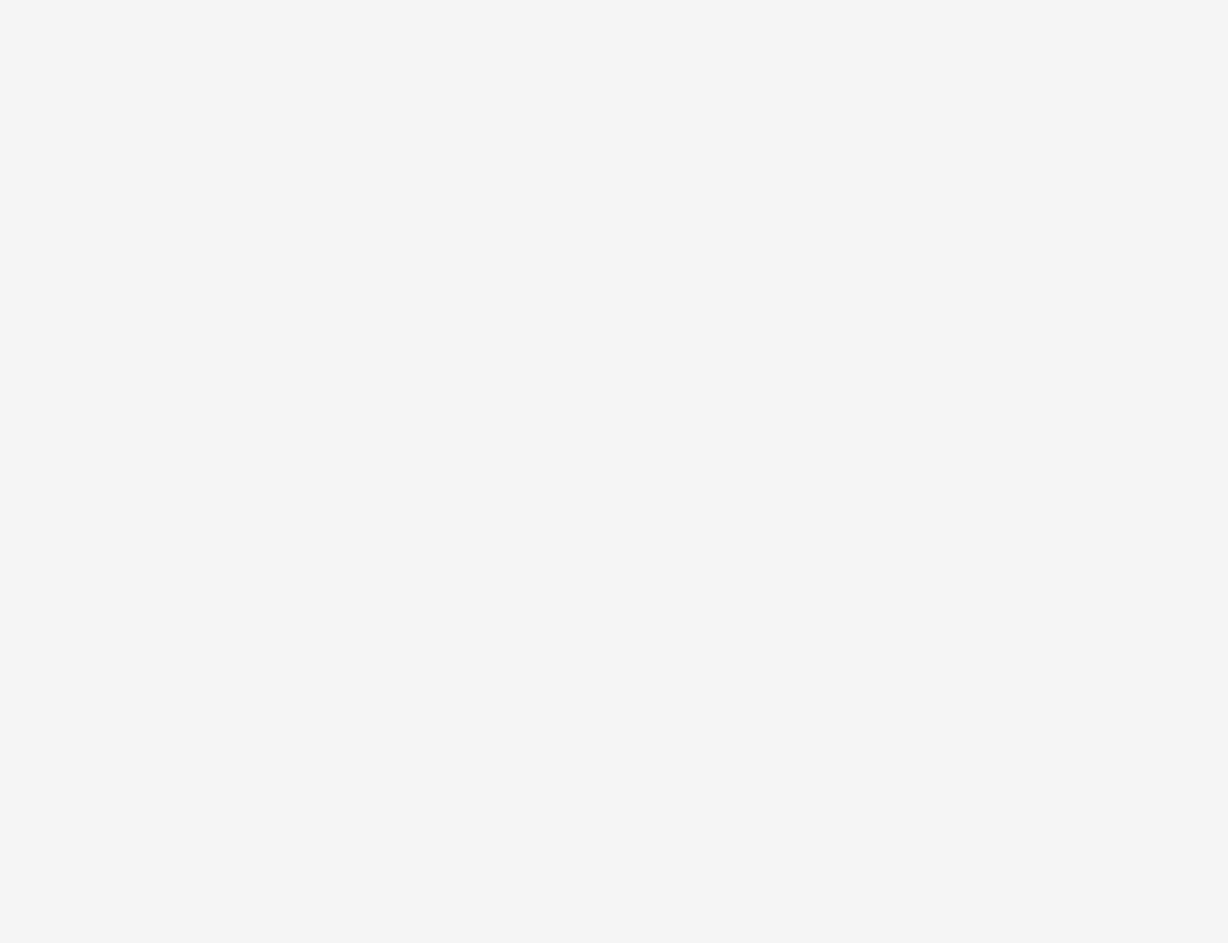
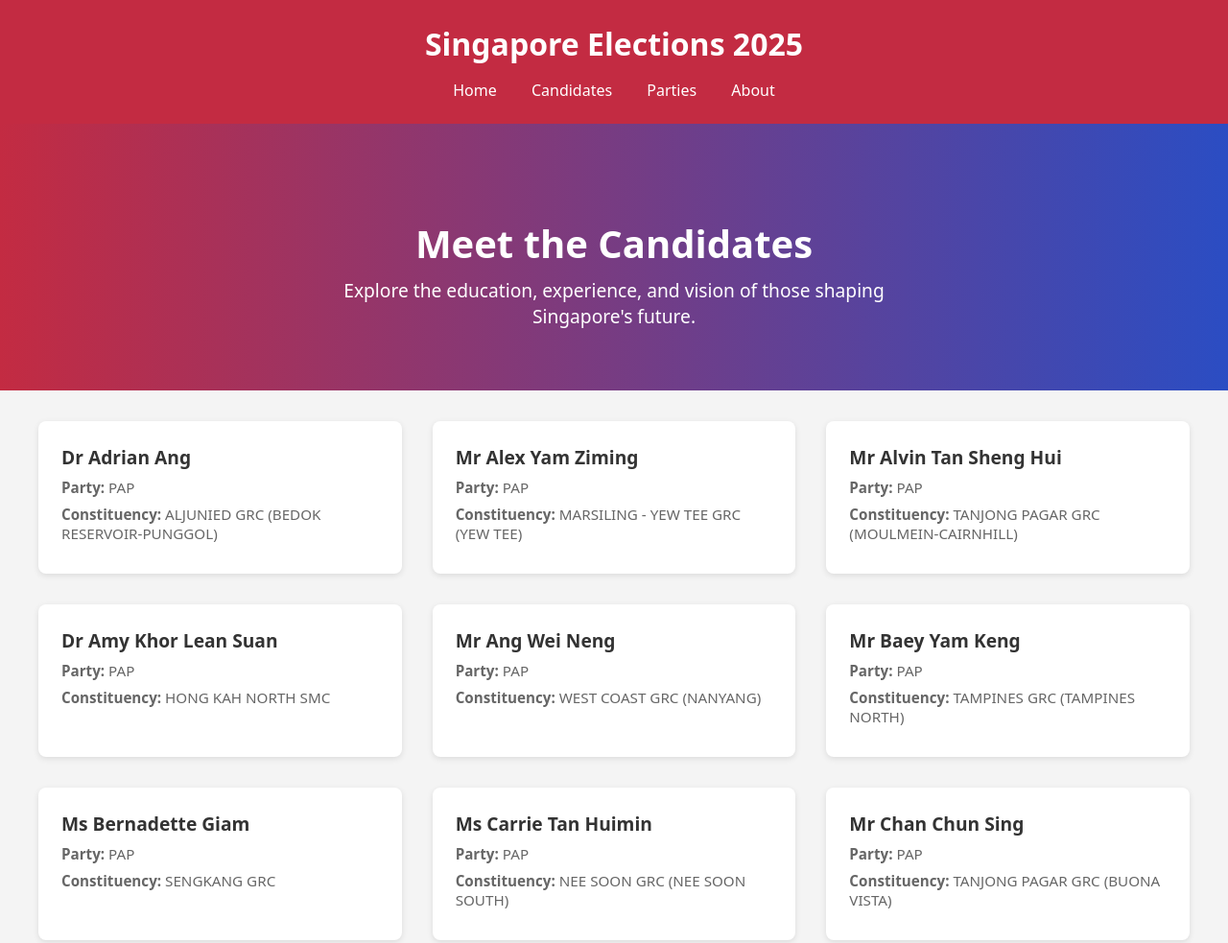
Before and after one commit to Mohammed-Faizzzz/ge2025, a plain HTML site: page index.html in a window 1280 px wide. Shown: the top 983 px of the page at 96% size. Before the commit the page ends 800 px from the top, so only its background shows below. Drawn offline with Linux system fonts and the light colour scheme.

Commit message:
Edit index.html

```diff
--- a/index.html
+++ b/index.html
@@ -1,15 +1,177 @@
 <!DOCTYPE html>
 <html lang="en">
 <head>
-    <meta charset="UTF-8" />
-    <meta name="viewport" content="width=device-width, initial-scale=1.0"/>
-    <title>Singapore Elections 2025 - Candidate Information</title>
-    <link rel="stylesheet" href="styles.css">
+  <meta charset="UTF-8">
+  <meta name="viewport" content="width=device-width, initial-scale=1.0">
+  <title>Singapore Elections 2025</title>
+  <style>
+    body {
+      margin: 0;
+      font-family: system-ui, sans-serif;
+      background-color: #f4f4f4;
+      color: #333;
+    }
+    header {
+      background: #c32b42;
+      color: white;
+      padding: 1.5rem;
+      text-align: center;
+      box-shadow: 0 2px 4px rgba(0,0,0,0.1);
+    }
+    header h1 {
+      margin: 0;
+      font-size: 2rem;
+    }
+    nav {
+      margin-top: 1rem;
+    }
+    nav a {
+      color: white;
+      margin: 0 1rem;
+      text-decoration: none;
+      font-weight: 500;
+    }
+    nav a:hover {
+      text-decoration: underline;
+    }
+    .hero {
+      padding: 4rem 2rem;
+      background: linear-gradient(to right, #c32b42, #2b4dc3);
+      color: white;
+      text-align: center;
+    }
+    .hero h2 {
+      font-size: 2.5rem;
+      margin-bottom: 0.5rem;
+    }
+    .hero p {
+      font-size: 1.2rem;
+      max-width: 600px;
+      margin: auto;
+    }
+    .container {
+      max-width: 1200px;
+      margin: 2rem auto;
+      padding: 0 1rem;
+    }
+    .grid {
+      display: grid;
+      grid-template-columns: repeat(auto-fill, minmax(280px, 1fr));
+      gap: 2rem;
+    }
+    .card {
+      background: white;
+      border-radius: 8px;
+      box-shadow: 0 2px 6px rgba(0,0,0,0.1);
+      overflow: hidden;
+      transition: transform 0.2s;
+      cursor: pointer;
+    }
+    .card:hover {
+      transform: translateY(-5px);
+    }
+    .card .content {
+      padding: 1.5rem;
+    }
+    .card h3 {
+      margin: 0 0 0.5rem 0;
+      font-size: 1.2rem;
+    }
+    .card p {
+      font-size: 0.95rem;
+      color: #666;
+      margin: 0.5rem 0;
+    }
+    footer {
+      text-align: center;
+      padding: 2rem;
+      font-size: 0.9rem;
+      color: #999;
+    }
+  </style>
 </head>
 <body>
-    <!-- Full HTML content from body (excluding <style> and <script>) -->
-    <!-- Paste candidate card HTML here -->
+  <header>
+    <h1>Singapore Elections 2025</h1>
+    <nav>
+      <a href="#">Home</a>
+      <a href="#candidates">Candidates</a>
+      <a href="#parties">Parties</a>
+      <a href="#about">About</a>
+    </nav>
+  </header>
 
-    <script src="script.js"></script>
+  <section class="hero">
+    <h2>Meet the Candidates</h2>
+    <p>Explore the education, experience, and vision of those shaping Singapore's future.</p>
+  </section>
+
+  <main class="container" id="candidates">
+    <div class="grid" id="candidateGrid">
+      <!-- Candidate cards will be generated here -->
+    </div>
+  </main>
+
+  <footer>
+    &copy; 2025 Singapore Elections. Built for transparency and civic engagement.
+  </footer>
+
+  <script>
+    const papCandidates = [];
+    const wpCandidates = [];
+
+    // Load PAP candidates
+    fetch('election_data/pap_candidates.json')
+      .then(response => response.json())
+      .then(data => {
+        data.candidates.forEach(candidate => {
+          papCandidates.push({
+            name: candidate.name,
+            party: 'PAP',
+            branch: candidate.branch || 'Not specified'
+          });
+        });
+        return fetch('election_data/wp_candidates.json');
+      })
+      .then(response => response.json())
+      .then(data => {
+        data.candidates.forEach(candidate => {
+          wpCandidates.push({
+            name: candidate.name,
+            party: 'WP',
+            branch: candidate.branch || 'Not specified'
+          });
+        });
+        generateCandidateCards([...papCandidates, ...wpCandidates]);
+      })
+      .catch(err => console.error('Error loading candidate data:', err));
+
+    function generateCandidateCards(candidates) {
+      const container = document.getElementById('candidateGrid');
+      candidates.forEach(c => {
+        const card = document.createElement('div');
+        card.className = 'card';
+        card.onclick = () => alert(`This will eventually lead to ${c.name}'s profile.`);
+
+        const content = document.createElement('div');
+        content.className = 'content';
+
+        const name = document.createElement('h3');
+        name.textContent = c.name;
+
+        const party = document.createElement('p');
+        party.innerHTML = `<strong>Party:</strong> ${c.party}`;
+
+        const branch = document.createElement('p');
+        branch.innerHTML = `<strong>Constituency:</strong> ${c.branch}`;
+
+        content.appendChild(name);
+        content.appendChild(party);
+        content.appendChild(branch);
+        card.appendChild(content);
+        container.appendChild(card);
+      });
+    }
+  </script>
 </body>
 </html>
```
